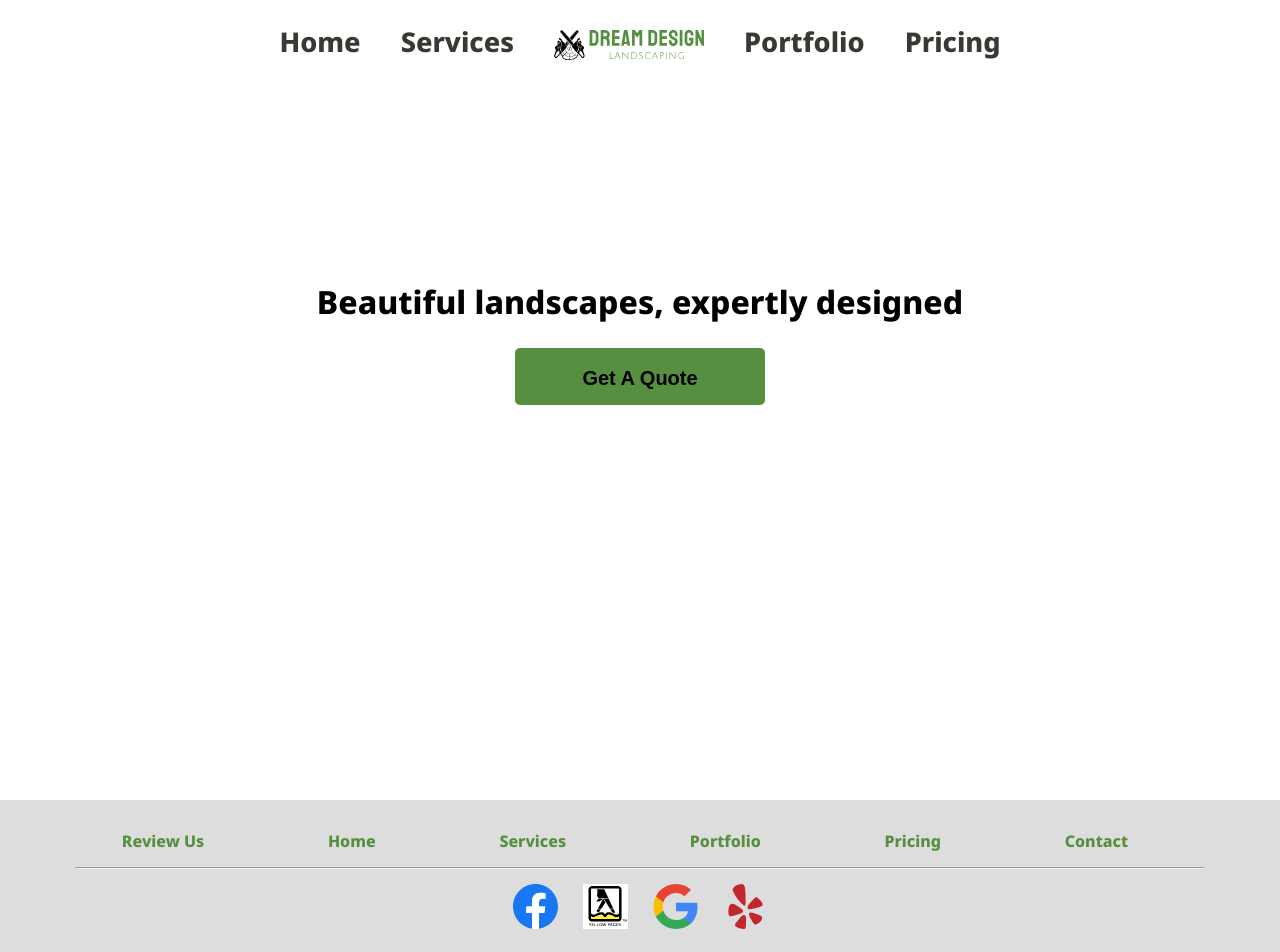
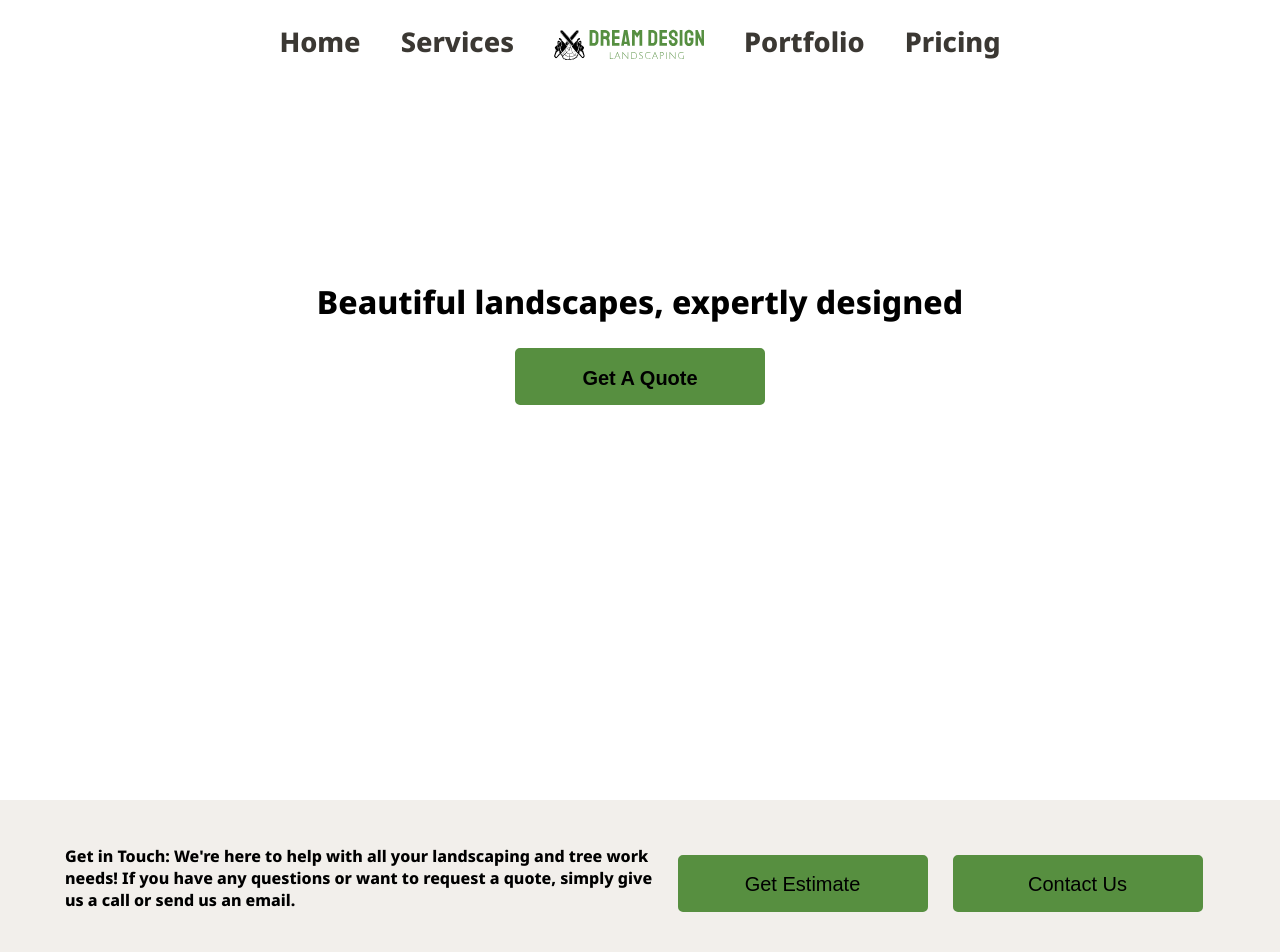
Before and after one commit to thefourthlion/dream-design-landscaping, a Next.js app in the folder client/: page / in a window 1280 px wide. Shown: the top 952 px of the page. Built offline with nearby package versions, Linux system fonts and the light colour scheme.

Commit message:
create contact component

```diff
--- a/client/components/Contact.js
+++ b/client/components/Contact.js
@@ -1,9 +1,25 @@
 import React from "react";
+import Row from "react-bootstrap/Row";
+import Col from "react-bootstrap/Col";
+import Container from "react-bootstrap/Container";
+import FloatingLabel from "react-bootstrap/FloatingLabel";
 const Contact = () => {
   return (
     <div className="Contact">
       <div className="container">
-        <h1 className="content-header">Contact</h1>
+        <Container>
+          <Row>
+            <Col>
+              <h4>
+                Get in Touch: We're here to help with all your landscaping and
+                tree work needs! If you have any questions or want to request a
+                quote, simply give us a call or send us an email.
+              </h4>
+              <button className="primary-btn">Get Estimate</button>
+              <button className="primary-btn">Contact Us</button>
+            </Col>
+          </Row>
+        </Container>
       </div>
     </div>
   );
--- a/client/pages/index.js
+++ b/client/pages/index.js
@@ -1,8 +1,10 @@
 import Landing from "../components/Landing";
+import Contact from "../components/Contact";
 export default function Home() {
   return (
     <div className="Home">
       <Landing />
+      <Contact />
     </div>
   );
 }
--- a/client/styles/Contact.scss
+++ b/client/styles/Contact.scss
@@ -1,2 +1,16 @@
+@import "./variables.scss";
 .Contact {
+  background-color: $white;
+  padding: 45px 0 40px 0;
+  text-align: center;
+  h4 {
+    text-align: left;
+    max-width: 600px;
+    display: inline-block;
+  }
+  button {
+    position: relative;
+    bottom: 15px;
+    margin: 0 12.5px;
+  }
 }
```
